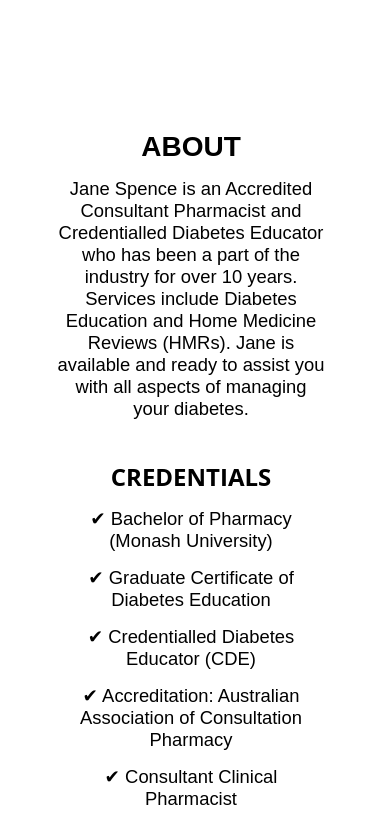
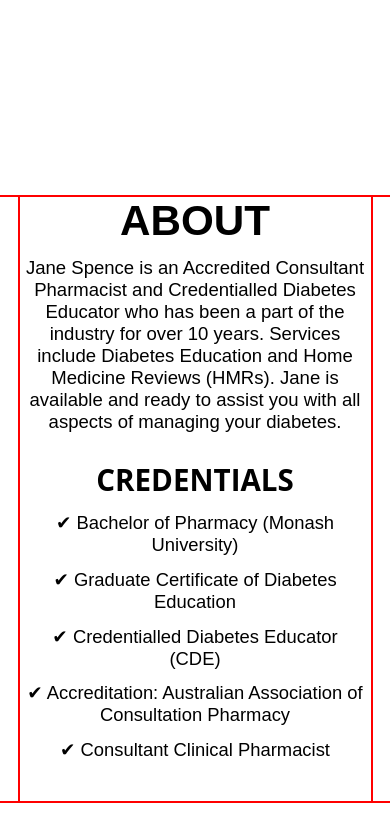
Before and after one commit to jackedwardbeard/01-Jane_Spence, a React (Create React App) app in the folder jane_spence/: page / in a window 390 px wide. Shown: the part 846-1684 px from the top of the page. Built offline with nearby package versions, Linux system fonts and the light colour scheme.

Commit message:
Made about page FULLY responsive (mobiles AND different desktop screen sizes).

```diff
--- a/jane_spence/src/components/Information/InformationComponents.js
+++ b/jane_spence/src/components/Information/InformationComponents.js
@@ -17,7 +17,7 @@ export const InformationContainer = styled.div`
 
 export const InformationWrapper = styled.div`
     z-index: 1;
-    height: 100vh;
+    height: 95vh;
     display: flex;
 `
 
@@ -26,180 +26,55 @@ export const Row1 = styled.div`
     align-items: center;
     justify-content: center;
     margin: auto;
+    overflow-x: hidden;
+    outline: solid 2px red;
 `
 
 export const Column1 = styled.div`
-    margin-bottom: -30px;
-    margin-left: 70px;
-    padding: 0 15px;
     grid-area: col1;
+    display: flex;
     overflow: hidden;
-    margin-right: 100px;
+    height: 100%;
+    justify-content: center;
+    align-items: center;
     text-align: center;
-
-    @media screen and (max-width: 1400px) {
-        padding-left: 0px;
-    }
-
-    @media screen and (max-width: 1024px) {
-        margin-right: 0px;
-        display: grid;
-        align-items: center;
-        justify-content: center;
-        padding-left: 0;
-    }
-
-
-    @media screen and (max-width: 768px) {
-        margin-left: 30px;
-        margin-top: -30px;
-    }
-
-    @media screen and (max-width: 540px) and (min-height: 720px) {
-        margin-left: 40px;
-    }
-
-    @media screen and (max-width: 414px) {
-        margin-left: 37px;
-        margin-top: -30px;
-    }
-
-
-    @media screen and (max-width: 375px) {
-        margin-left: 20px;
-        margin-right: -25px;
-    }
-
-    @media screen and (max-width: 280px) {
-        margin-left: 0px;
-        margin-right: -45px;
-        margin-top: -30px;
-    }
-
+    outline: solid 2px red;
+    margin-left: 5vw;
+    margin-right: 5vw;
 `
 
 export const Title = styled.h1`
-    font-size: 2rem;
+    font-size: 5vh;
     text-transform: uppercase;
-    margin-top: 40px;
     font-family: 'Montserrat', sans-serif;
     color: ${({darkText}) => (darkText ? 'black' : 'thistle')};
-
-    @media screen and (min-height: 720px) {
-        margin-top: 0px;
-    }
-
-    @media screen and (max-width: 768px) {
-        font-size: 1.75rem;
-    }
-
-    @media screen and (max-width: 540px) and (max-height: 720px) {
-        margin-top: 20px;
-    }
-
-    @media screen and (max-width: 414px) and (max-height: 736px) {
-        margin-top: 12px;
-    }
-
-    @media screen and (max-width: 411px) and (max-height: 823px) {
-        margin-top: 10px;
-    }
-
-    @media screen and (max-width: 411px) and (max-height: 731px) {
-        margin-top: 10px;
-    }
-
-    @media screen and (max-width: 360px) and (max-height: 640px) {
-        margin-top: 15px;
-    }
 `
 
 export const Subtitle = styled.h1`
-    margin-top: 40px;
-    font-size: 1.5rem;
+    margin-top: 3vh;
+    font-size: 3.5vh;
     text-transform: uppercase;
     font-family: 'Open Sans', sans-serif;
     color: ${({darkText}) => (darkText ? 'black' : 'thistle')};
     display: ${({showSubtitle}) => (showSubtitle ? '' : 'none')};
+`
+
+export const Body = styled.p`
+    margin-top: 1.5vh;
+    font-size: 2.2vh;
+    font-family: 'Montserrat', sans-serif;
+    color: ${({darkText}) => (darkText ? 'black' : 'white')};
+    display: ${({showBody}) => (showBody ? '' : 'none')};
 
 
 `
 
-export const Body = styled.p`
-    margin-top: 15px;
-    font-size: 1.25rem;
+export const SubBody = styled.p`
+    margin-top: 1.5vh;
+    font-size: 2.2vh;
     font-family: 'Montserrat', sans-serif;
     color: ${({darkText}) => (darkText ? 'black' : 'white')};
     display: ${({showBody}) => (showBody ? '' : 'none')};
-    padding-left: 20px;
-    padding-right: 20px;
-
-    @media screen and (max-width: 1440px) {
-        font-size: 1.1rem;
-    }
-
-    @media screen and (max-width: 1024px) and (min-height: 1366px) {
-        font-size: 1.5rem;
-        margin-top: 40px;
-        margin-bottom: 40px;
-    }
-
-    @media screen and (max-height: 720px) {
-        font-size: 1rem;
-    }
-
-    @media screen and (max-width: 768px) and (max-height: 1024px) {
-        font-size: 1.25rem;
-    }
-
-    @media screen and (max-width: 550px) {
-        font-size: 1.15rem;
-    }
-
-    @media screen and (max-width: 540px) and (max-height: 720px) {
-        font-size: 1.1rem;
-    }
-
-    @media screen and (max-width: 414px) and (max-height: 736px) {
-        font-size: 1rem;
-    }
-
-    @media screen and (max-width: 411px) and (max-height: 823px) {
-        font-size: 1rem;
-    }
-
-    @media screen and (max-width: 411px) and (max-height: 731px) {
-        font-size: 1rem;
-    }
-
-    @media screen and (max-width: 375px) and (max-height: 812px) {
-        font-size: 1rem;
-    }
-
-    @media screen and (max-width: 375px) and (max-height: 667px) {
-        font-size: 1rem;
-    }
-
-    @media screen and (max-width: 360px) and (max-height: 640px) {
-        font-size: 0.95rem;
-    }
-
-    @media screen and (max-width: 280px) {
-        font-size: 0.9rem;
-        padding-left: 25px;
-        padding-right: 25px;
-    }
-
-`
-
-export const SubBody = styled.p`
-    margin-top: 15px;
-    font-size: 1.3rem;
-    font-family: 'Montserrat', sans-serif;
-    color: ${({darkText}) => (darkText ? 'black' : 'white')};
-    display: ${({showBody}) => (showBody ? '' : 'none')};
-    padding-left: 20px;
-    padding-right: 20px;
 
     @media screen and (max-width: 1440px) {
         font-size: 1.1rem;
@@ -259,35 +134,33 @@ export const SubBody = styled.p`
 `
 
 export const Column2 = styled.div`
-    margin-bottom: 15px;
-    padding: 0 15px;
-    grid-area: col1;
+    display: flex;
+    justify-content: center;
+    align-items: center;
+    outline: solid 2px yellow;
+    margin-right: 5vw;
+
+    @media screen and (max-width: 1024px) {
+        display: none;
+    }
 `
 
 export const TextWrapper = styled.div`
-    max-width: 540px;
-    padding-top: 0;
-    padding-bottom: 60px;
     display: flex;
+    padding: 0 1.5vw;
     flex-direction: column;
     align-items: center;
     justify-content: center;
 `
 
 export const ImgWrap = styled.div`
-    width: 30vw;
-    height: 30vw;
-
-    @media screen and (max-width: 1024px) {
-        display: none;
-    }
+    width: 40vw;
+    height: 40vw;
 `
 
 export const Img = styled.img`
     width: 100%;
     height: 100%;
-    padding-right: 0px;
-    margin: 0 0 10px 0;
 
     @media screen and (max-width: 1024px) {
         display: none;
@@ -511,9 +384,10 @@ export const DescriptionWrapper = styled.div`
     text-align: center;
     justify-content: center;
     align-items: center;
-    margin-top: 20px;
+    margin-top: 1.5vh;
     padding-left: 50px;
     padding-right: 50px;
+    outline: solid 2px red;
     display: ${({showDescription}) => (showDescription ? '' : 'none')};
 
     @media screen and (max-width: 540px) and (max-height: 720px) {
```
